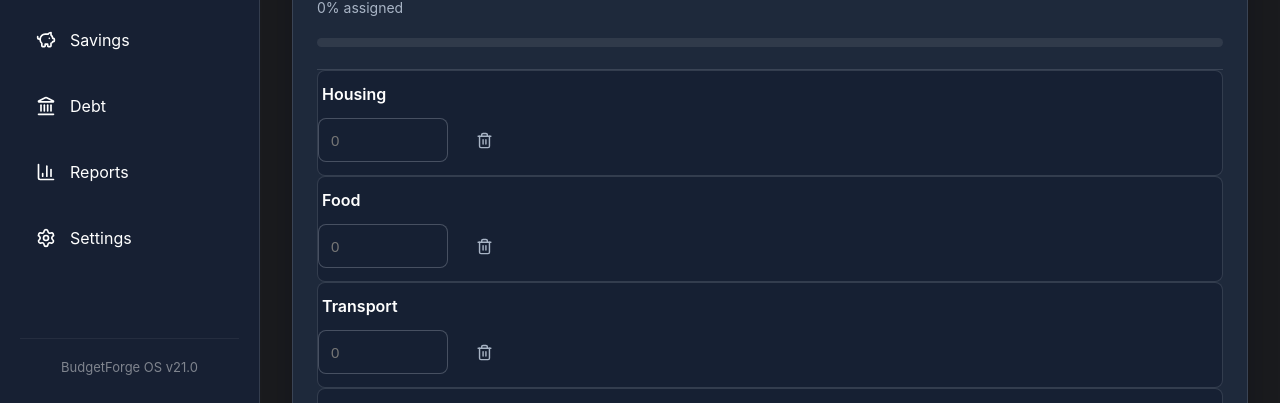
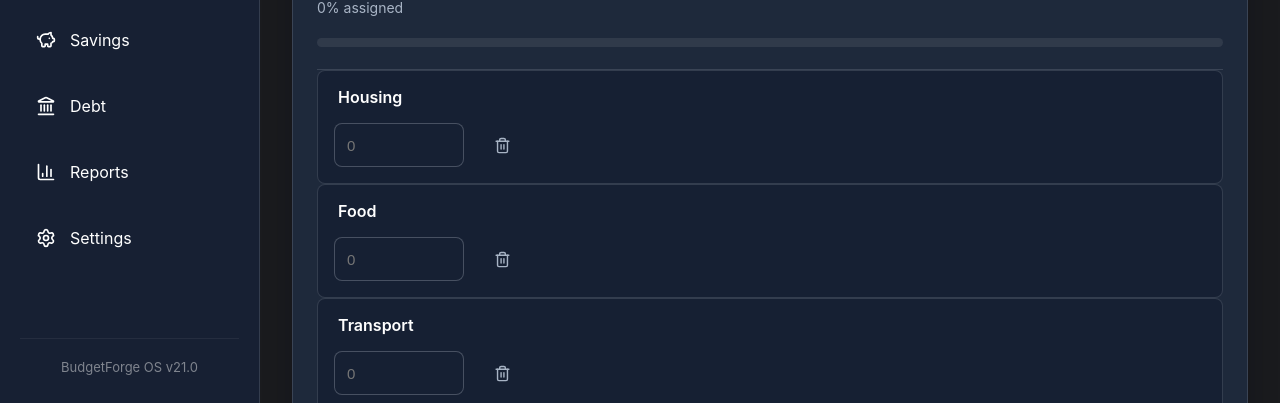
Before and after one commit to river-log/BudgetForge, a React (Vite) app: page /budget in a window 1280 px wide. Shown: the part 397-800 px from the top of the page. Built offline with nearby package versions, Linux system fonts and the light colour scheme; no server answers.

Commit message:
release: polish BudgetForge OS v2.3

```diff
--- a/src/App.css
+++ b/src/App.css
@@ -1097,3 +1097,22 @@ select:focus-visible {
     transition-duration: 0.01ms !important;
   }
 }
+
+/* Budget category rows need their own breathing room inside the spending plan. */
+.budget-panel .budget-row {
+  padding: var(--space-lg);
+  gap: var(--space-lg);
+}
+
+.budget-panel .budget-row > span {
+  padding-left: var(--space-xs);
+}
+
+.budget-panel .budget-row input,
+.budget-panel .budget-row .icon-button {
+  min-height: 44px;
+}
+
+.budget-panel .budget-row .icon-button {
+  min-width: 44px;
+}
```
